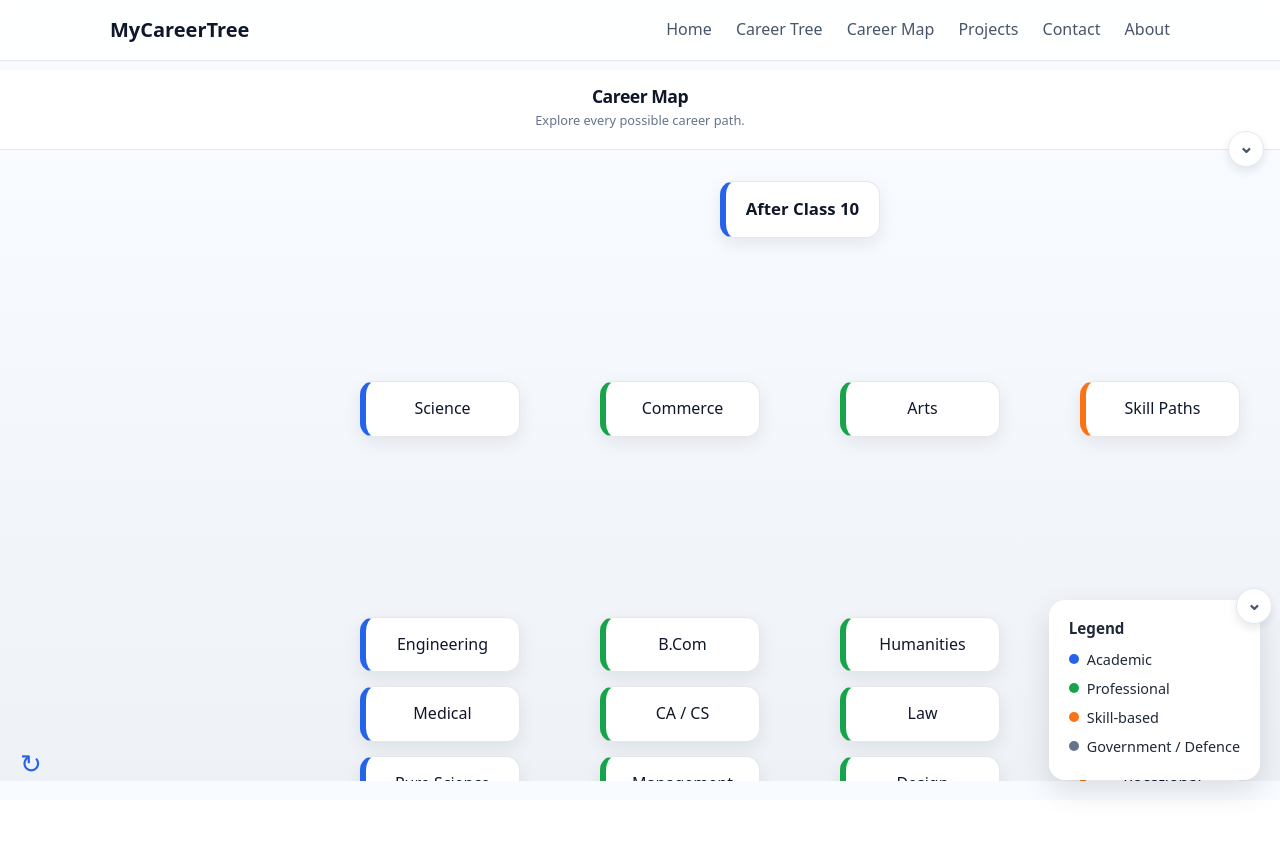
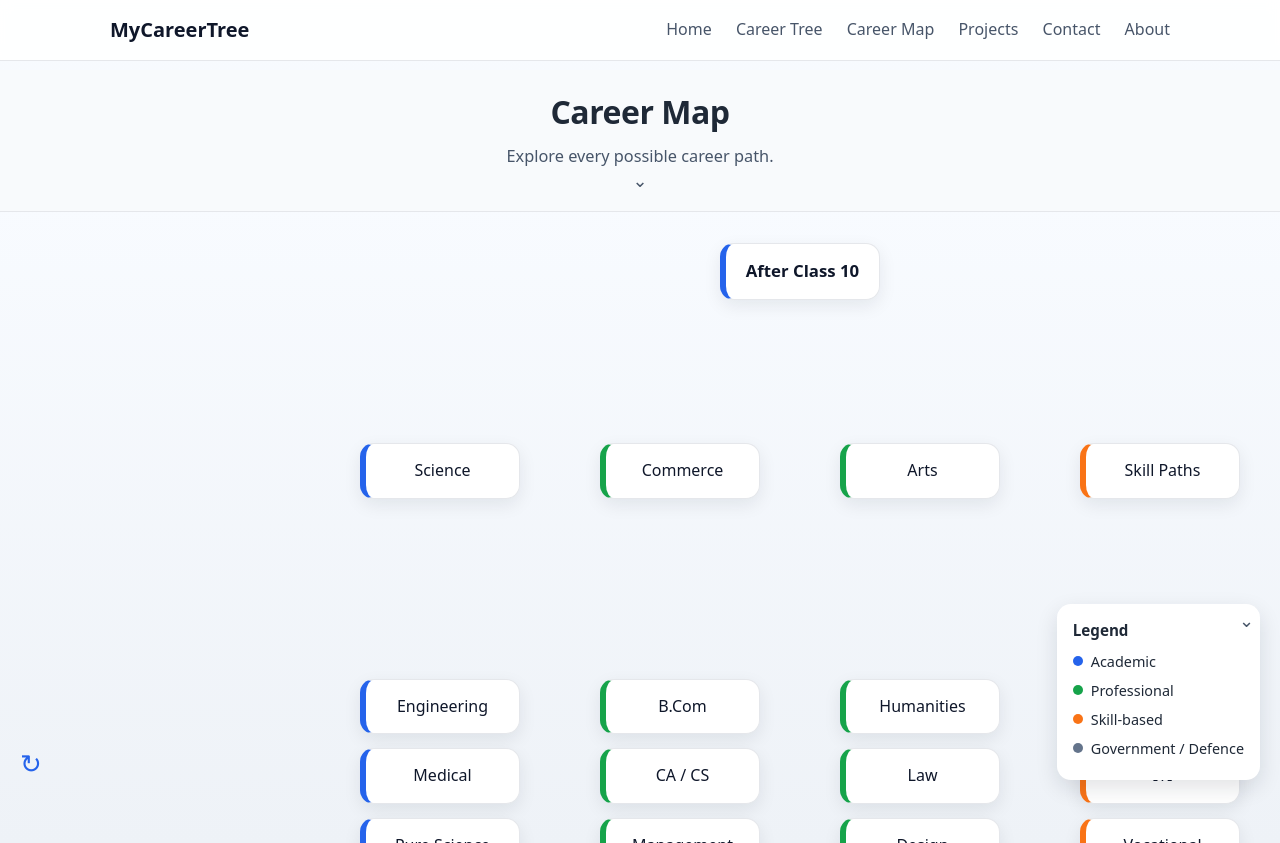
Before and after one commit to mycareertree/mycareertree.github.io, a plain HTML site: page career/map/index.html in a window 1280 px wide. Before the commit the page ends 800 px from the top, so only its background shows below. Drawn offline with Linux system fonts and the light colour scheme.

Commit message:
Update style.css

```diff
--- a/assets/css/style.css
+++ b/assets/css/style.css
@@ -236,98 +236,25 @@ li {
   border-color: #2563eb;
 }
 /* =========================
-   Career Map – Compact Header V2
+   Career Map – v1 Styling
    ========================= */
 
-/* 1. The Header Container */
 .map-title {
   position: sticky;
-  top: 70px; /* Sticks just below the main nav */
-  background: rgba(248, 250, 252, 0.95); /* Slight blur/transparency */
+  top: 70px;
+  z-index: 20;
+  background: rgba(248, 250, 252, 0.95);
+  padding: 20px 0;
+  text-align: center;
   border-bottom: 1px solid #e5e7eb;
-  padding: 8px 16px; /* Reduced padding for compactness */
-  z-index: 25;
-  transition: all 0.3s ease; /* Smooth hiding animation */
-  min-height: 50px; /* Force a compact height */
-
-  /* Flexbox to center text */
-  display: flex;
-  align-items: center;
-  justify-content: center;
-}
-
-/* 2. Text Content */
-.map-title-content {
-  text-align: center;
-  transition: opacity 0.2s ease;
 }
 
 .map-title h1 {
-  font-size: 1.1rem; /* Smaller font size */
-  margin: 0;
-  color: #0f172a;
-  line-height: 1.2;
+  margin-bottom: 6px;
 }
 
 .map-title p {
-  font-size: 0.8rem; /* Smaller subtext */
-  margin: 0;
-  color: #64748b;
-  display: inline-block; /* Keeps it compact */
-}
-
-/* 3. The Toggle Button (Bottom Right) */
-#toggleMapTitle {
-  position: absolute;
-  right: 15px;
-  bottom: 8px; /* Pinned to bottom right */
-
-  background: white;
-  border: 1px solid #cbd5e1;
-  border-radius: 50%; /* Circle shape */
-  width: 26px;
-  height: 26px;
-
-  display: flex;
-  align-items: center;
-  justify-content: center;
-  cursor: pointer;
-  box-shadow: 0 2px 6px rgba(0,0,0,0.1);
   color: #475569;
-  z-index: 30;
-  transition: transform 0.3s ease;
-}
-
-#toggleMapTitle span {
-  font-weight: bold;
-  font-size: 14px;
-  margin-top: -2px; /* Visual alignment fix */
-}
-
-/* 4. HIDDEN STATE (Completely Invisible Background) */
-.map-title.collapsed {
-  background: transparent; /* No background */
-  border-bottom: none; /* No border */
-  pointer-events: none; /* Clicks pass through to the map */
-  min-height: 0; /* Shrink height */
-  height: 0;
-  padding: 0;
-  overflow: visible; /* Allow button to remain visible */
-}
-
-.map-title.collapsed .map-title-content {
-  opacity: 0;
-  pointer-events: none;
-  display: none; /* Remove from flow */
-}
-
-/* Button behavior when hidden */
-.map-title.collapsed #toggleMapTitle {
-  pointer-events: auto; /* Button stays clickable */
-  transform: rotate(180deg); /* Flip arrow up */
-  top: 10px; /* Position it nicely floating */
-  bottom: auto;
-  box-shadow: 0 4px 12px rgba(0,0,0,0.15); /* Stronger shadow to see against map */
 }
 .map-wrapper {
   width: 100%;
@@ -343,13 +270,11 @@ li {
   position: relative;
   padding-top: 120px;
 
-  /* GPU Acceleration */
+  /* NEW: Forces GPU acceleration */
   transform-origin: 0 0;
   will-change: transform;
-
-  /* NEW: Prevents text selection while dragging */
-  user-select: none;
-  -webkit-user-select: none;
+  /* NEW: Prevents blurry text during zoom on some devices */
+  backface-visibility: hidden;
 }
 .map-node.root {
   position: absolute;
@@ -515,137 +440,63 @@ li {
   color: #2563eb;
   z-index: 50;
 }
-/* =========================
-   Map Toggle Buttons (Professional Circle)
-   ========================= */
-
-/* Common style for both buttons */
-#toggleMapTitle,
-#toggleLegend {
-  /* Shape & Background */
-  width: 36px;
-  height: 36px;
-  background-color: #ffffff;
-  border-radius: 50%; /* Makes it a perfect circle */
-  border: 1px solid #e2e8f0; /* Subtle border */
-
-  /* Shadow for "floating" feel */
-  box-shadow: 0 4px 10px rgba(15, 23, 42, 0.1);
-
-  /* Centering the arrow */
-  display: flex;
-  align-items: center;
-  justify-content: center;
-
-  /* Interaction */
+/* ===== Chevron buttons ===== */
+.chevron-btn {
+  background: none;
+  border: none;
+  font-size: 18px;
   cursor: pointer;
-  transition: all 0.3s cubic-bezier(0.4, 0, 0.2, 1);
-  z-index: 50;
-
-  /* Remove default button ugly styles */
-  outline: none;
-  padding: 0;
+  color: #475569;
 }
 
-/* Icon Text Styling */
-#toggleMapTitle span,
-#toggleLegend span {
-  font-size: 18px;
-  font-weight: bold;
-  color: #475569; /* Slate gray professional color */
-  margin-top: -3px; /* Tiny adjustment to center the text visually */
-  transition: transform 0.3s ease;
+.chevron-btn span {
+  display: inline-block;
+  transition: transform 0.25s ease;
 }
 
-/* Hover Effect */
-#toggleMapTitle:hover,
-#toggleLegend:hover {
-  background-color: #f8fafc;
-  transform: translateY(-2px); /* Slight lift */
-  box-shadow: 0 6px 15px rgba(15, 23, 42, 0.15);
-  border-color: #cbd5e1;
-}
-
-/* Active/Click Effect */
-#toggleMapTitle:active,
-#toggleLegend:active {
-  transform: translateY(0) scale(0.95);
-  box-shadow: 0 2px 5px rgba(15, 23, 42, 0.1);
-}
-
-/* =========================
-   Positioning (Specifics)
-   ========================= */
-
-/* 1. Map Title Header Button -> Bottom Right */
+/* Map Title */
 .map-title {
   position: sticky;
   top: 70px;
-  background: rgba(255, 255, 255, 0.96);
-  backdrop-filter: blur(8px);
+  background: rgba(248, 250, 252, 0.96);
   border-bottom: 1px solid #e5e7eb;
   padding: 16px;
   z-index: 25;
-  transition: all 0.3s ease;
 }
 
-#toggleMapTitle {
-  position: absolute;
-  right: 16px;
-  bottom: -18px; /* Floating half-out of the header */
+.map-title.collapsed .map-title-content {
+  display: none;
 }
 
-/* 2. Legend Button -> Top Right */
+.map-title.collapsed .chevron-btn span {
+  transform: rotate(180deg);
+}
+
+/* Legend */
 .map-legend {
   position: fixed;
   bottom: 20px;
   right: 20px;
   background: #ffffff;
-  padding: 16px 20px;
-  border-radius: 16px;
-  box-shadow: 0 10px 30px rgba(0, 0, 0, 0.12);
+  padding: 14px 16px;
+  border-radius: 14px;
+  box-shadow: 0 8px 22px rgba(15, 23, 42, 0.12);
   z-index: 30;
-  transition: all 0.3s ease;
 }
 
-#toggleLegend {
-  position: absolute;
-  top: -12px; /* Floating slightly above */
-  right: -12px; /* Floating slightly outside */
+.map-legend.collapsed ul,
+.map-legend.collapsed h4 {
+  display: none;
 }
 
-/* =========================
-   Collapsed States (Animations)
-   ========================= */
-
-/* When Header is Hidden */
-.map-title.collapsed {
-  transform: translateY(-100%); /* Slide up completely */
-  opacity: 0;
-  pointer-events: none; /* Let clicks pass through */
+.map-legend.collapsed .chevron-btn span {
+  transform: rotate(180deg);
 }
 
-/* Button must stay visible and move down */
-.map-title.collapsed #toggleMapTitle {
-  pointer-events: auto;
-  transform: translateY(120%) rotate(180deg); /* Move down + Rotate arrow */
-  opacity: 1;
-}
-
-/* When Legend is Hidden */
-.map-legend.collapsed {
-  transform: translateY(100%); /* Slide down */
-  opacity: 0;
-  pointer-events: none;
-}
-
-/* Button moves up + Rotate */
-.map-legend.collapsed #toggleLegend {
-  pointer-events: auto;
-  top: -40px; /* Stay visible above the hidden box */
-  right: 0;
-  transform: rotate(180deg);
-  opacity: 1;
+.legend-toggle {
+  position: absolute;
+  top: 6px;
+  right: 6px;
 }
 
 /* Reset view */
```
